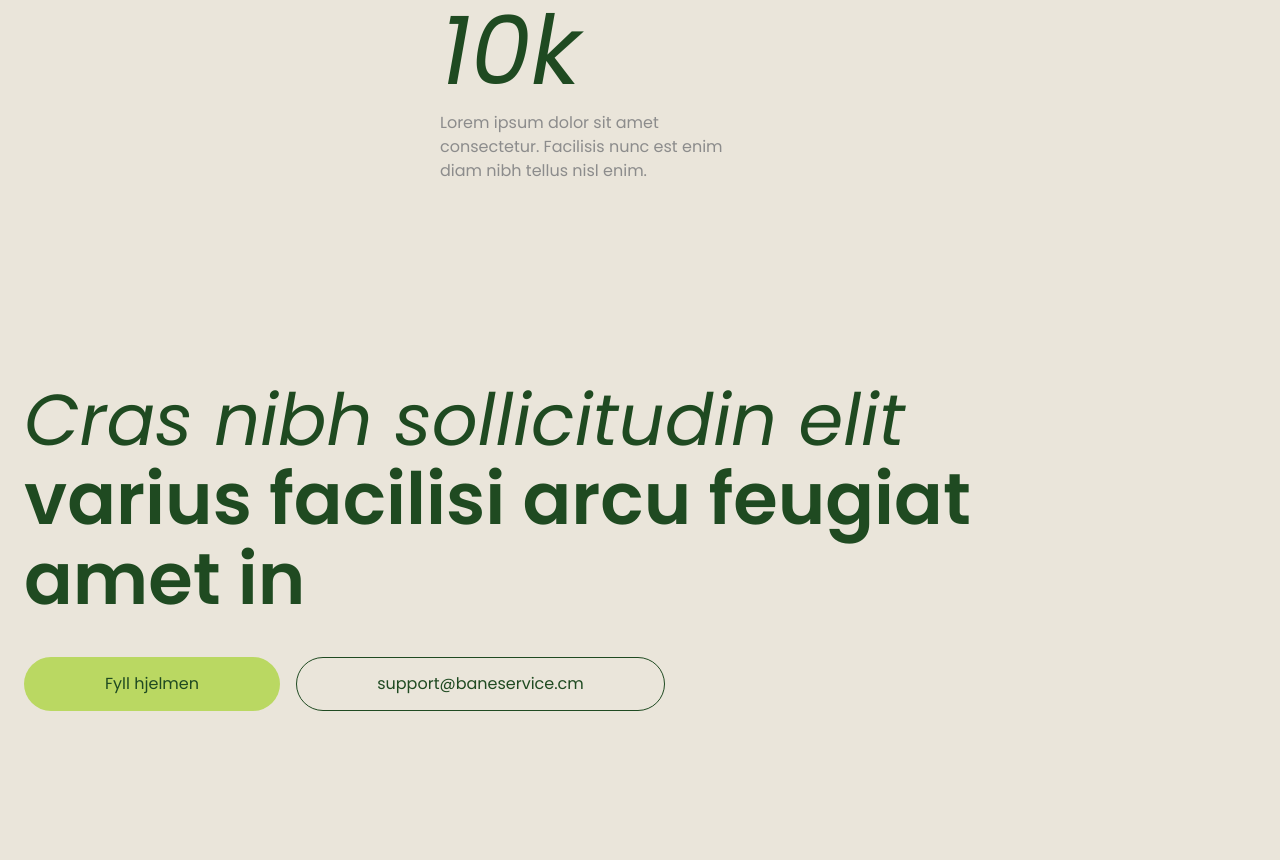
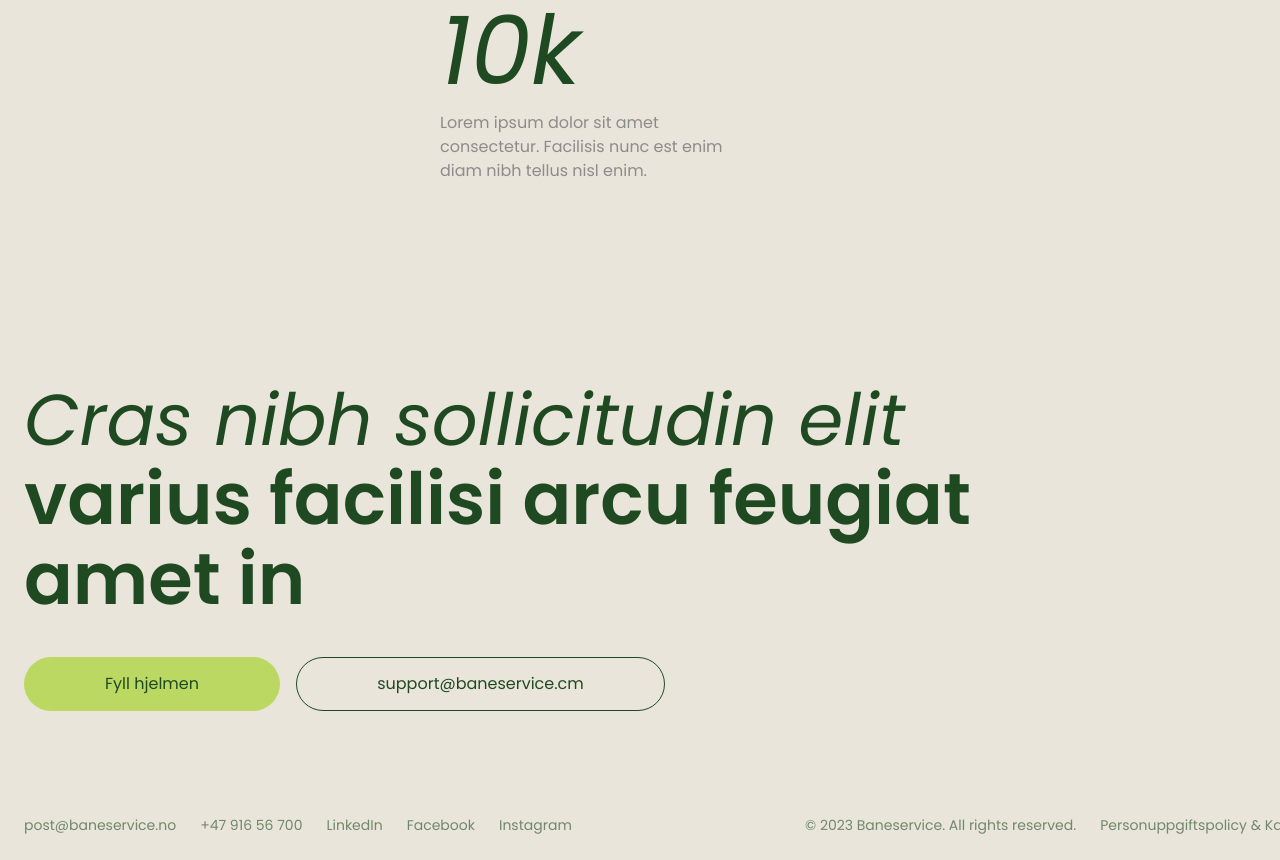
Before and after one commit to adwasar/Baneservice, a website built with webpack: page src/index.html in a window 1280 px wide. Shown: the part 4220-5080 px from the top of the page. Before the commit the page ends 4931 px from the top, so only its background shows below. Built offline with nearby package versions, Linux system fonts and the light colour scheme.

Commit message:
feat: footer

```diff
--- a/src/index.html
+++ b/src/index.html
@@ -206,7 +206,24 @@
     </div>
   </section>
 
-  <footer>
+  <footer class="footer">
+    <div class="container">
+      <div class="footer__content">
+        <nav class="footer__contacts">
+          <ul class="footer__list">
+            <li class="footer__list-item"><a href="#">post@baneservice.no</a></li>
+            <li class="footer__list-item"><a href="#">+47 916 56 700</a></li>
+            <li class="footer__list-item"><a href="#">LinkedIn</a></li>
+            <li class="footer__list-item"><a href="#">Facebook</a></li>
+            <li class="footer__list-item"><a href="#">Instagram</a></li>
+          </ul>
+        </nav>
+        <div class="footer__no-copyright">
+          <span class="footer__origin">© 2023 Baneservice. All rights reserved.</span>
+          <span class="footer__author">Personuppgiftspolicy & Kakor</span>
+        </div>
+      </div>
+    </div>
   </footer>
 
   <noscript>Your browser does not support JavaScript!</noscript>
--- /dev/null
+++ b/src/scss/components/_footer.scss
@@ -0,0 +1,21 @@
+.footer {
+  margin-top: 80px;
+  font-size: 14px;
+  line-height: 21px;
+  color: $green-700;
+  &__content {
+    padding: 24px 0;
+    display: flex;
+    justify-content: space-between;
+  }
+
+  &__list {
+    display: flex;
+    gap: 24px;
+  }
+
+  &__no-copyright {
+    display: flex;
+    gap: 24px;
+  }
+}
--- a/src/scss/main.scss
+++ b/src/scss/main.scss
@@ -13,3 +13,4 @@
 @import 'components/cards';
 @import 'components/om-oss';
 @import 'components/cras-nibh';
+@import 'components/footer';
```
